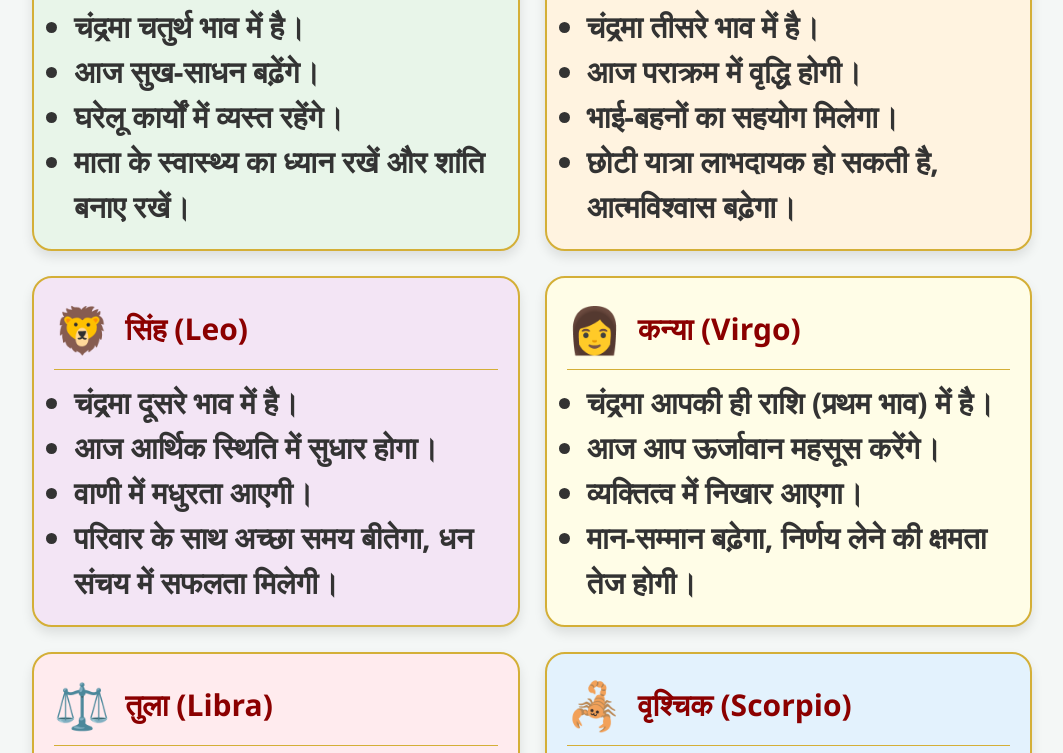
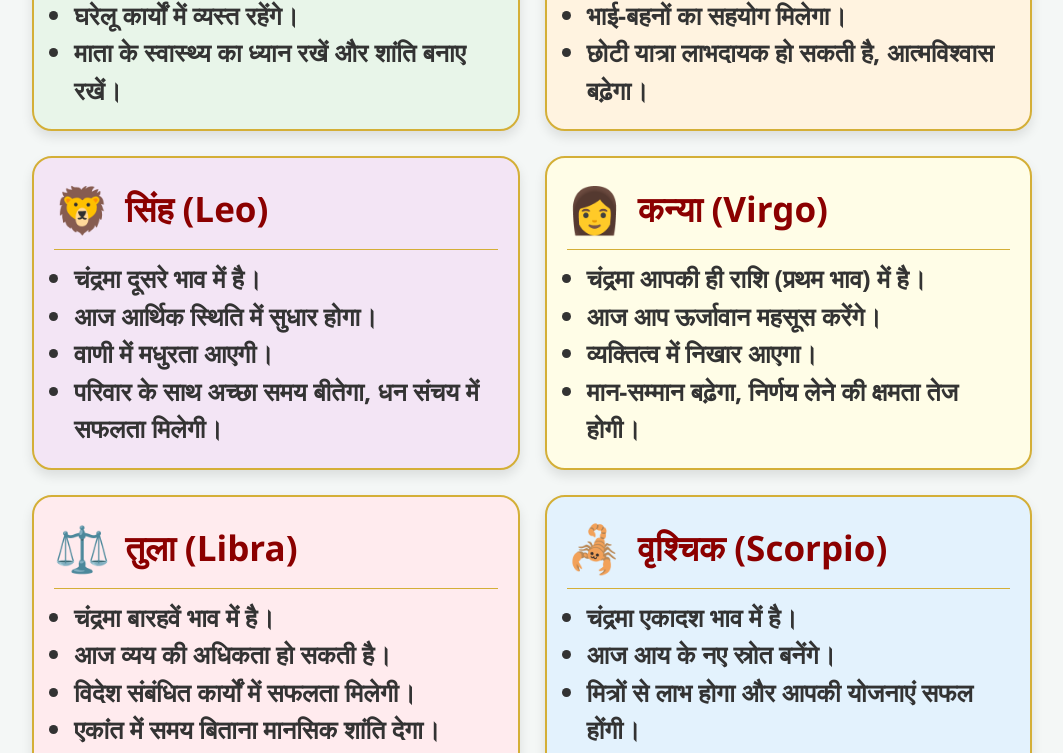
Before and after one commit to neerajsml1978-alt/Kalchakra, a plain HTML site: page index.html in a window 1280 px wide. Shown: the part 624-1377 px from the top of the page, without its empty margins (108-1171 px from the left). Drawn offline with nearby package versions, Linux system fonts and the light colour scheme.

Commit message:
Update style.css

```diff
--- a/style.css
+++ b/style.css
@@ -45,13 +45,13 @@ body {
 }
 
 .rashi-icon { font-size: 45px; margin-right: 15px; }
-.card-header h3 { margin: 0; color: #8b0000; font-size: 30px; }
+.card-header h3 { margin: 0; color: #8b0000; font-size: 35px; }
 
 .analysis-list {
     list-style-type: disc;
     padding-left: 20px;
     margin: 0;
-    font-size: 30px;
+    font-size: 25px;
     font-weight: 1000;
     color: #333;
     line-height: 1.5;
```
